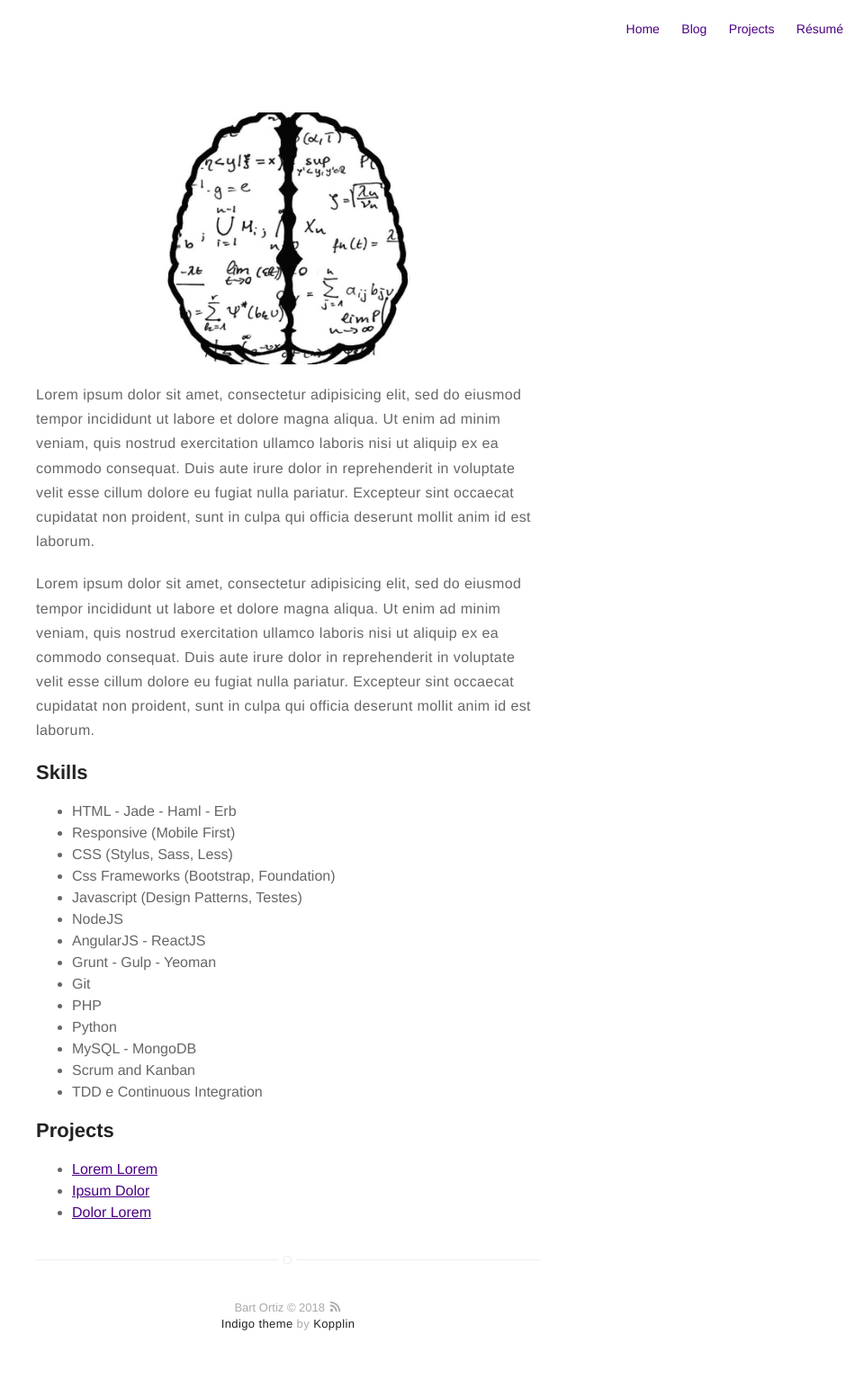
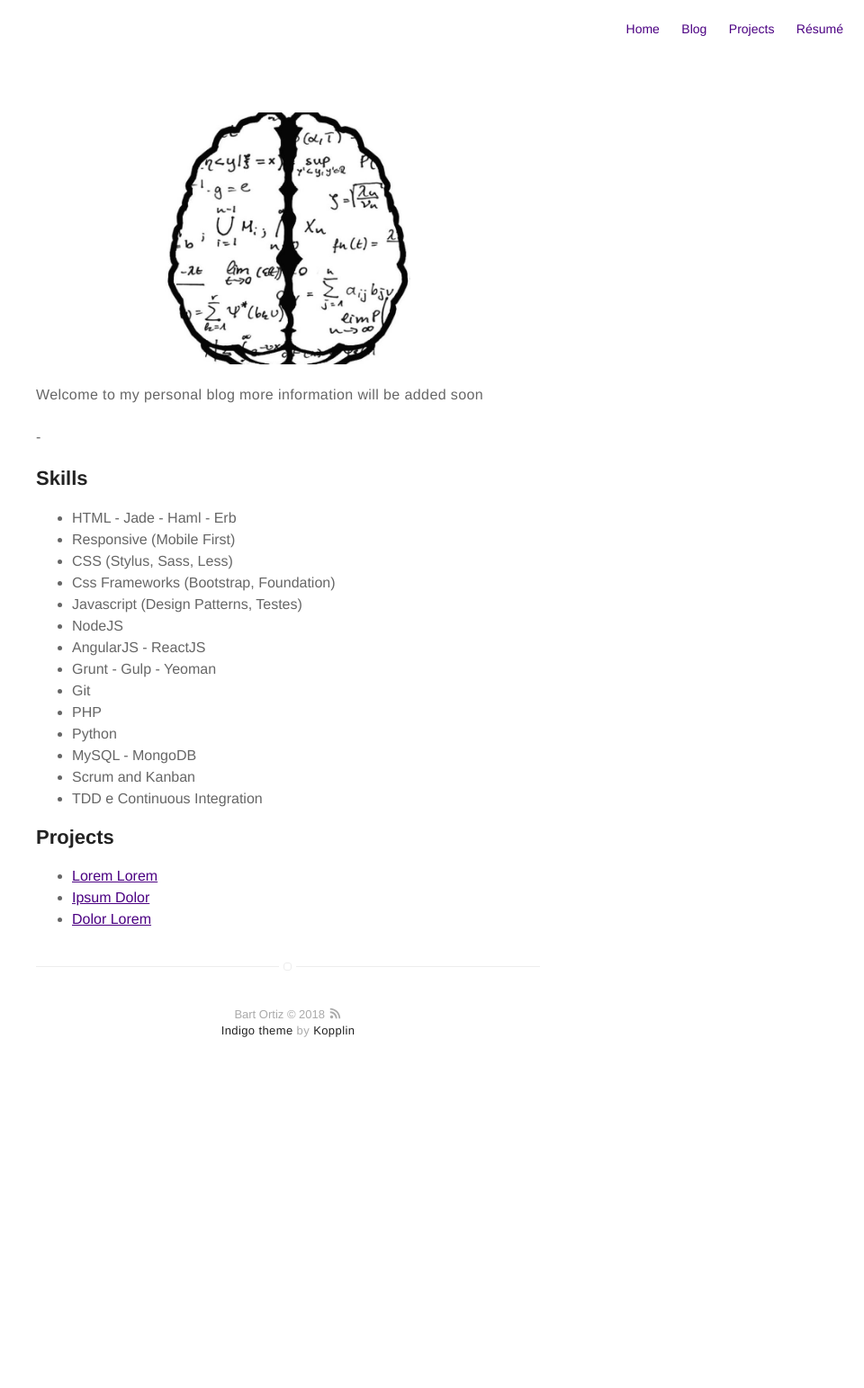
Before and after one commit to staticcoment/thebooort.github.io, a Jekyll site: the page built from about.md, in a window 1280 px wide. Shown: the whole page at 90% size, without its empty margins (320-1280 px from the left). Built offline with Jekyll 4.4.1, drawn with Linux system fonts in a browser that asks for light colours; after the commit the page ends 1217 px from its top, so only the background shows below that.

Commit message:
Update about.md

```diff
--- a/about.md
+++ b/about.md
@@ -4,19 +4,9 @@ layout: page
 ---
 ![Profile Image]({{ site.url }}/{{ site.picture }})
 
-<p>Lorem ipsum dolor sit amet, consectetur adipisicing elit, sed do eiusmod
-tempor incididunt ut labore et dolore magna aliqua. Ut enim ad minim veniam,
-quis nostrud exercitation ullamco laboris nisi ut aliquip ex ea commodo
-consequat. Duis aute irure dolor in reprehenderit in voluptate velit esse
-cillum dolore eu fugiat nulla pariatur. Excepteur sint occaecat cupidatat non
-proident, sunt in culpa qui officia deserunt mollit anim id est laborum.</p>
+<p>Welcome to my personal blog more information will be added soon</p>
 
-<p>Lorem ipsum dolor sit amet, consectetur adipisicing elit, sed do eiusmod
-tempor incididunt ut labore et dolore magna aliqua. Ut enim ad minim veniam,
-quis nostrud exercitation ullamco laboris nisi ut aliquip ex ea commodo
-consequat. Duis aute irure dolor in reprehenderit in voluptate velit esse
-cillum dolore eu fugiat nulla pariatur. Excepteur sint occaecat cupidatat non
-proident, sunt in culpa qui officia deserunt mollit anim id est laborum.</p>
+<p>-</p>
 
 <h2>Skills</h2>
 
```
